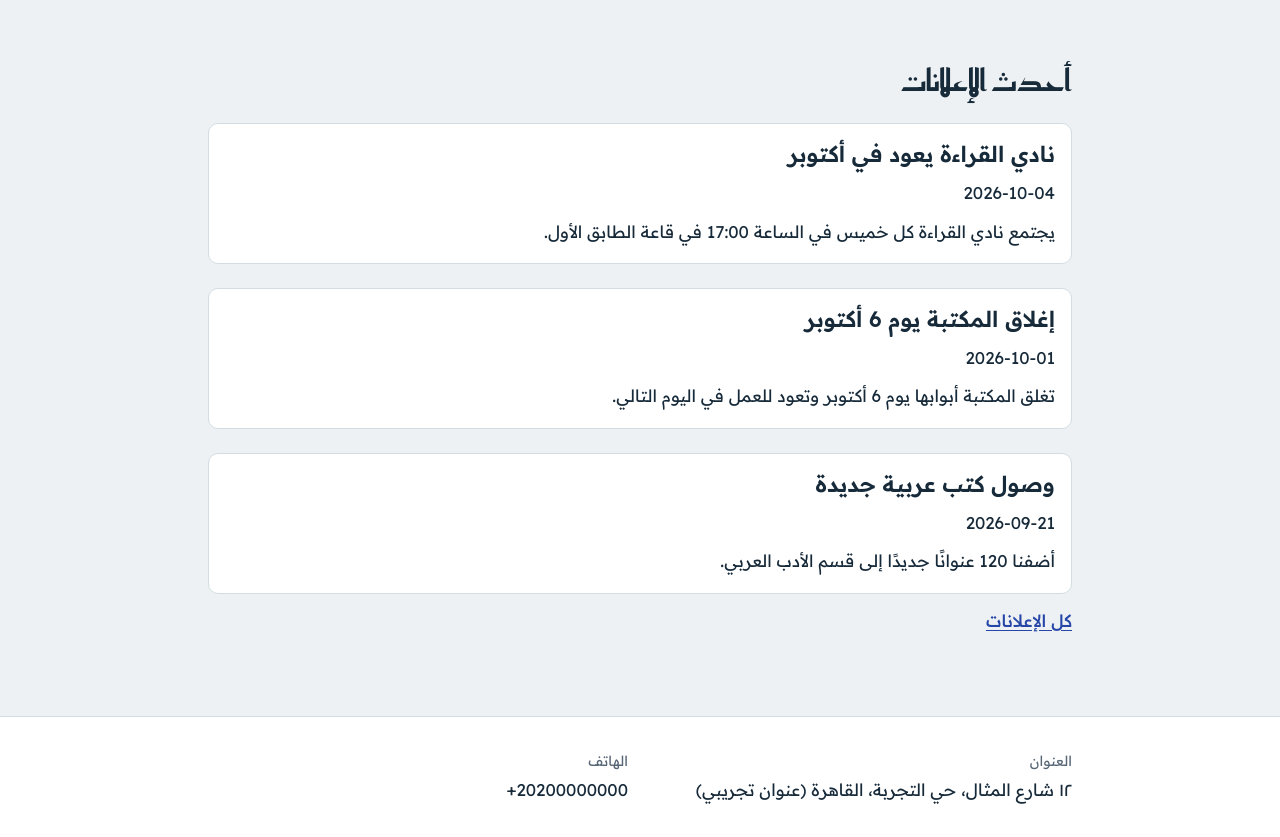
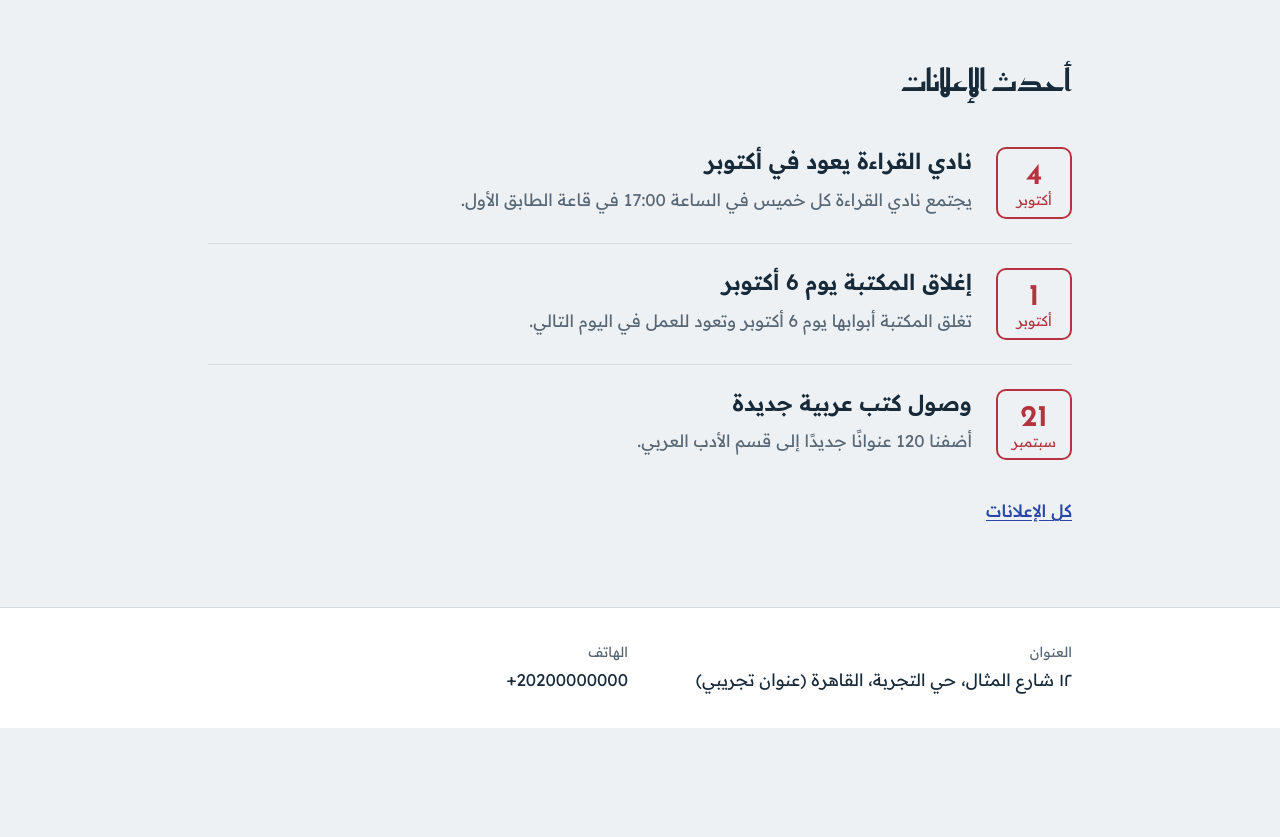
Before and after one commit to Jovo-Jovi/devos-pilot, a Next.js app: page /ar in a window 1280 px wide. Shown: the part 1091-1928 px from the top of the page. After the commit the page ends 1819 px from the top, so only its background shows below. Built offline with nearby package versions, Linux system fonts and the light colour scheme.

Commit message:
T10 a1: builder (grok-4.7-high, effort high, fast no)

```diff
--- a/src/app/[locale]/page.tsx
+++ b/src/app/[locale]/page.tsx
@@ -1,6 +1,6 @@
 import Link from "next/link";
 import { notFound } from "next/navigation";
-import { NoticeCard } from "@/components/NoticeCard";
+import { NoticeEntry } from "@/components/NoticeEntry";
 import { StatusChip } from "@/components/StatusChip";
 import { TodayLine } from "@/components/TodayLine";
 import { Timetable } from "@/components/Timetable";
@@ -49,16 +49,16 @@ export default async function LocalePage({
         <section aria-labelledby="latest">
           <h2 id="latest">{messages.section.latestNotices}</h2>
           {latestNotices.length > 0 ? (
-            <div className="notice-list">
+            <ol className="notices">
               {latestNotices.map((notice) => (
-                <NoticeCard
+                <NoticeEntry
                   key={notice.id}
                   locale={locale}
                   notice={notice}
                   headingLevel="h3"
                 />
               ))}
-            </div>
+            </ol>
           ) : (
             <PendingState message={messages.state.pendingNotices} />
           )}
--- /dev/null
+++ b/src/components/DateStamp.tsx
@@ -0,0 +1,18 @@
+import { dateStampParts } from "@/content/datestamp";
+import type { Locale } from "@/i18n/config";
+
+export function DateStamp({
+  locale,
+  publishedOn,
+}: {
+  locale: Locale;
+  publishedOn: string;
+}) {
+  const { day, month } = dateStampParts(publishedOn, locale);
+  return (
+    <time className="stamp" dateTime={publishedOn}>
+      <b>{day}</b>
+      <span>{month}</span>
+    </time>
+  );
+}
--- a/src/components/NoticeCard.tsx
+++ b/src/components/NoticeEntry.tsx
@@ -1,8 +1,8 @@
 import type { LibraryNotice } from "@/content/schema";
 import type { Locale } from "@/i18n/config";
-import { Bidi } from "./Bidi";
+import { DateStamp } from "./DateStamp";
 
-export function NoticeCard({
+export function NoticeEntry({
   locale,
   notice,
   headingLevel,
@@ -15,12 +15,12 @@ export function NoticeCard({
   const body = locale === "ar" ? notice.bodyAr : notice.bodyEn;
   const Heading = headingLevel;
   return (
-    <article className="notice-card">
-      <Heading>{title}</Heading>
-      <p>
-        <Bidi>{notice.publishedOn}</Bidi>
-      </p>
-      <p>{body}</p>
-    </article>
+    <li className="notice">
+      <DateStamp locale={locale} publishedOn={notice.publishedOn} />
+      <div>
+        <Heading>{title}</Heading>
+        <p>{body}</p>
+      </div>
+    </li>
   );
 }
--- /dev/null
+++ b/src/content/datestamp.ts
@@ -0,0 +1,28 @@
+import type { Locale } from "../i18n/config";
+
+export type DateStampParts = { day: number; month: string };
+
+export function dateStampParts(publishedOn: string, locale: Locale): DateStampParts {
+  const match = /^(\d{4})-(\d{2})-(\d{2})$/.exec(publishedOn);
+  if (!match) {
+    throw new Error("invalid publishedOn");
+  }
+  const year = Number(match[1]);
+  const month = Number(match[2]);
+  const day = Number(match[3]);
+  const date = new Date(Date.UTC(year, month - 1, day));
+  if (
+    date.getUTCFullYear() !== year ||
+    date.getUTCMonth() !== month - 1 ||
+    date.getUTCDate() !== day
+  ) {
+    throw new Error("invalid publishedOn");
+  }
+  return {
+    day,
+    month: new Intl.DateTimeFormat(locale, {
+      month: locale === "ar" ? "long" : "short",
+      timeZone: "UTC",
+    }).format(date),
+  };
+}
--- a/src/styles/global.css
+++ b/src/styles/global.css
@@ -82,11 +82,19 @@ html[dir="ltr"] .track { background-image: repeating-linear-gradient(to right, v
 .row.is-today + .row { border-color: transparent; }
 .row.is-today .day { color: var(--color-lapis); font-weight: 600; }
 
-/* Interim until T10 (NoticeEntry replaces NoticeCard) */
-.notice-list { display: flex; flex-direction: column; gap: var(--space-5); }
-.notice-card { background: var(--color-surface); border: 1px solid var(--color-line); border-radius: var(--radius-stamp); padding: var(--space-4); }
-.notice-card :is(h2, h3) { font-size: var(--text-3); font-weight: 600; line-height: 1.35; margin: 0; }
-.notice-card p { margin-block: var(--space-2) 0; }
+/* Notices */
+.notices { list-style: none; margin: 0; padding: 0; }
+.notice { display: grid; grid-template-columns: 4.75rem 1fr; gap: var(--space-5); padding-block: var(--space-5); }
+.notice + .notice { border-block-start: 1px solid var(--color-line); }
+.stamp {
+  align-self: start; text-align: center; color: var(--color-stamp);
+  border: 2px solid var(--color-stamp); border-radius: var(--radius-stamp);
+  padding-block: var(--space-2); line-height: 1.1;
+}
+.stamp b { display: block; font-family: var(--font-display); font-size: var(--text-4); font-weight: 600; font-variant-numeric: tabular-nums; }
+.stamp span { font-size: var(--text-1); }
+.notice :is(h2, h3) { font-size: var(--text-3); font-weight: 600; line-height: 1.35; margin: 0 0 var(--space-2); }
+.notice p { margin: 0; color: var(--color-ink-muted); max-inline-size: 60ch; }
 
 /* Footer */
 .site-footer { margin-block-start: var(--space-7); background: var(--color-surface); border-block-start: 1px solid var(--color-line); }
@@ -102,4 +110,6 @@ html[dir="ltr"] .track { background-image: repeating-linear-gradient(to right, v
   .axis, .row { grid-template-columns: 1fr; row-gap: var(--space-1); }
   .axis > :first-child { display: none; }
   .times { grid-column: 1; }
+  .notice { grid-template-columns: 3.75rem 1fr; gap: var(--space-4); }
+  .stamp b { font-size: var(--text-3); }
 }
```
Also changed, not shown: src/app/[locale]/notices/page.tsx (+4 -4 lines), 3 other files (tests, documents, lock files or other folders).
